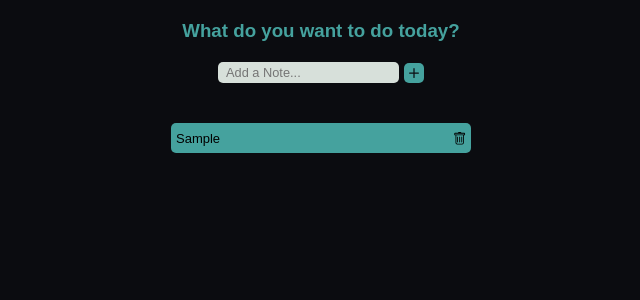
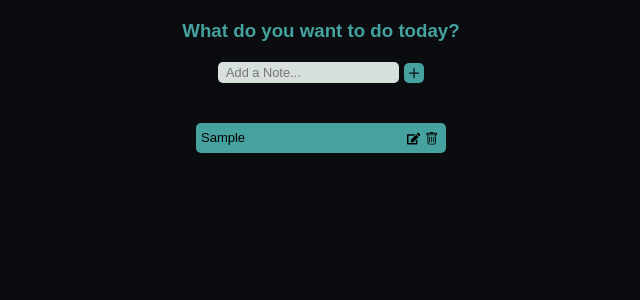
Before and after one commit to kimsteve31/notes-app, a React (Create React App) app: page / in a window 1280 px wide. Both pictures are taken after typing "Sample" into the empty fields and a click on the button 733 px from the left and 72 px from the top of the page. Shown: the top 300 px of the page, without its empty margins (319-959 px from the left). Built offline with nearby package versions, Linux system fonts and the light colour scheme.

Commit message:
Added update todo item

```diff
--- a/src/App.css
+++ b/src/App.css
@@ -68,7 +68,7 @@ body {
 
 /* Notes List */
 .list {
-  width: 300px;
+  width: 250px;
   margin-top: 20px;
   list-style: none;
   position: relative;
@@ -85,14 +85,29 @@ body {
   display: flex;
   align-items: center;
   justify-content: space-between;
-  cursor: pointer;
 }
 
 .item.active {
   background-color: #64e764;
 }
 
-.delete-button {
+.item-name {
+  text-align: left;
+  padding-top: 7px;
+  width: 75%;
+  height: 100%;
+  cursor: pointer;
+}
+
+.icon-buttons {
+  display: flex;
+  flex-direction: row;
+  align-items: center;
+  justify-content: space-around;
+  width: 15%;
+}
+
+.button {
   cursor: pointer;
   display: flex;
   border: none;
@@ -103,3 +118,15 @@ body {
 .delete-icon:hover {
   color: red;
 }
+
+.edit-icon:hover {
+  color: blue;
+}
+
+.edit-input {
+  width: 85%;
+}
+
+.check-circle:hover {
+  color: #64e764;
+}
--- a/src/components/NoteItem.js
+++ b/src/components/NoteItem.js
@@ -1,16 +1,53 @@
-import React, { useContext } from 'react'
-import { BsTrash } from 'react-icons/bs'
-import { GlobalContext } from '../context/GlobalState'
+import React, { useContext, useState } from "react";
+import { BsTrash } from "react-icons/bs";
+import { FaEdit } from "react-icons/fa";
+import { BiCheckCircle } from "react-icons/bi";
+import { GlobalContext } from "../context/GlobalState";
 
 export const NoteItem = ({ item }) => {
-  const { deleteTodo, toggleTodo } = useContext(GlobalContext);
+  const { deleteTodo, toggleTodo, toggleEdit, updateTodo } = useContext(GlobalContext);
+  const [editText, setEditText] = useState("");
+
+  const handleEdit = (e) => {
+    if (editText.length < 28) {
+      setEditText(e.target.value);
+    }
+  };
+
+  const submitEdit = (eve) => {
+    eve.preventDefault();
+
+    updateTodo(item.id, editText);
+  };
 
   return (
-    <li className={item.completed ? 'item active' : 'item'} onClick={() => toggleTodo(item.id)}>
-      <p className="item-name">{item.text}</p>
-      <button className="delete-button" onClick={() => deleteTodo(item.id)} ><BsTrash className="delete-icon"/></button>
-    </li>
-  )
-}
+    <>
+      {item.edit ? (
+        <li>
+          <form className="item" onSubmit={submitEdit}>
+            <input type="text" placeholder={item.text} className="note-input edit-input" value={editText} onChange={handleEdit} />
+            <button className="button">
+              <BiCheckCircle size={25} className="check-circle" />
+            </button>
+          </form>
+        </li>
+      ) : (
+        <li className={item.completed ? "item active" : "item"}>
+          <p className="item-name" onClick={() => toggleTodo(item.id)}>
+            {item.text}
+          </p>
+          <div className="icon-buttons">
+            <button className="button">
+              <FaEdit className="edit-icon" onClick={() => toggleEdit(item.id)} />
+            </button>
+            <button className="button" onClick={() => deleteTodo(item.id)}>
+              <BsTrash className="delete-icon" />
+            </button>
+          </div>
+        </li>
+      )}
+    </>
+  );
+};
 
-export default NoteItem
+export default NoteItem;
--- a/src/components/NotesTodo.js
+++ b/src/components/NotesTodo.js
@@ -1,16 +1,16 @@
-import React, { useState, useContext } from 'react'
-import { BsFillPlusSquareFill } from 'react-icons/bs'
-import { GlobalContext } from '../context/GlobalState'
+import React, { useState, useContext } from "react";
+import { BsFillPlusSquareFill } from "react-icons/bs";
+import { GlobalContext } from "../context/GlobalState";
 
 export const NotesTodo = () => {
-  const [text, setText] = useState('');
+  const [text, setText] = useState("");
   const { addTodo } = useContext(GlobalContext);
 
   const handleInput = (e) => {
-    if (text.length < 20) {
+    if (text.length < 28) {
       setText(e.target.value);
     }
-  }
+  };
 
   const submitInput = (e) => {
     e.preventDefault();
@@ -19,27 +19,21 @@ export const NotesTodo = () => {
       id: Math.floor(Math.random() * 100000),
       text,
       completed: false,
-      edit: false
-    }
+      edit: false,
+    };
 
     addTodo(newTodo);
-    setText('');
-  }
+    setText("");
+  };
 
   return (
     <form className="notes-form" onSubmit={submitInput}>
-        <input
-          type="text"
-          placeholder="Add a Note..."
-          className="note-input"
-          value={text}
-          onChange={handleInput}
-        />
-        <button className="notes-submit">
-          < BsFillPlusSquareFill size={20} className="notes-icon" />
-        </button>
+      <input type="text" placeholder="Add a Note..." className="note-input" value={text} onChange={handleInput} />
+      <button className="notes-submit">
+        <BsFillPlusSquareFill size={20} className="notes-icon" />
+      </button>
     </form>
-  )
-}
+  );
+};
 
-export default NotesTodo
+export default NotesTodo;
--- a/src/context/AppReducer.js
+++ b/src/context/AppReducer.js
@@ -1,22 +1,30 @@
 const data = (state, action) => {
-  switch(action.type) {
-    case 'ADD_TODO':
+  switch (action.type) {
+    case "ADD_TODO":
       return {
         ...state,
-        listTodo: [action.payload, ...state.listTodo]
-      }
-    case 'DELETE_TODO':
+        listTodo: [action.payload, ...state.listTodo],
+      };
+    case "DELETE_TODO":
       return {
         ...state,
-        listTodo: state.listTodo.filter(item => item.id !== action.payload)
-      }
-    case 'TOGGLE_TODO':
+        listTodo: state.listTodo.filter((item) => item.id !== action.payload),
+      };
+    case "TOGGLE_TODO":
       return {
-        listTodo: state.listTodo.map(todo => (todo.id === action.payload) ? {...todo, completed: !todo.completed } : todo)
-      }
+        listTodo: state.listTodo.map((todo) => (todo.id === action.payload ? { ...todo, completed: !todo.completed } : todo)),
+      };
+    case "TOGGLE_EDIT":
+      return {
+        listTodo: state.listTodo.map((todo) => (todo.id === action.payload ? { ...todo, edit: true } : todo)),
+      };
+    case "UPDATE_TODO":
+      return {
+        listTodo: state.listTodo.map((todo) => (todo.id === action.payload[0] ? { ...todo, text: action.payload[1], edit: false } : todo)),
+      };
     default:
       return state;
   }
-}
+};
 
 export default data;
--- a/src/context/GlobalState.js
+++ b/src/context/GlobalState.js
@@ -1,10 +1,9 @@
-import React, { createContext, useReducer } from 'react'
-import AppReducer from './AppReducer'
+import React, { createContext, useReducer } from "react";
+import AppReducer from "./AppReducer";
 
 const initialState = {
-  listTodo: [
-  ]
-}
+  listTodo: [],
+};
 
 // Create Context
 export const GlobalContext = createContext(initialState);
@@ -14,33 +13,51 @@ export const GlobalProvider = ({ children }) => {
 
   function addTodo(newTodo) {
     dispatch({
-      type: 'ADD_TODO',
-      payload: newTodo
+      type: "ADD_TODO",
+      payload: newTodo,
     });
   }
 
   function deleteTodo(deleteId) {
     dispatch({
-      type: 'DELETE_TODO',
-      payload: deleteId
+      type: "DELETE_TODO",
+      payload: deleteId,
     });
   }
 
   function toggleTodo(todoId) {
     dispatch({
-      type: 'TOGGLE_TODO',
-      payload: todoId
+      type: "TOGGLE_TODO",
+      payload: todoId,
+    });
+  }
+
+  function toggleEdit(todoId) {
+    dispatch({
+      type: "TOGGLE_EDIT",
+      payload: todoId,
+    });
+  }
+
+  function updateTodo(todoId, todoText) {
+    dispatch({
+      type: "UPDATE_TODO",
+      payload: [todoId, todoText],
     });
   }
 
   return (
     <GlobalContext.Provider
       value={{
-        listTodo:state.listTodo,
+        listTodo: state.listTodo,
         addTodo,
         deleteTodo,
-        toggleTodo
-      }}>
+        toggleTodo,
+        toggleEdit,
+        updateTodo,
+      }}
+    >
       {children}
-    </GlobalContext.Provider>);
-}
+    </GlobalContext.Provider>
+  );
+};
```
Also changed, not shown: 1 other file (tests, documents, lock files or other folders).
